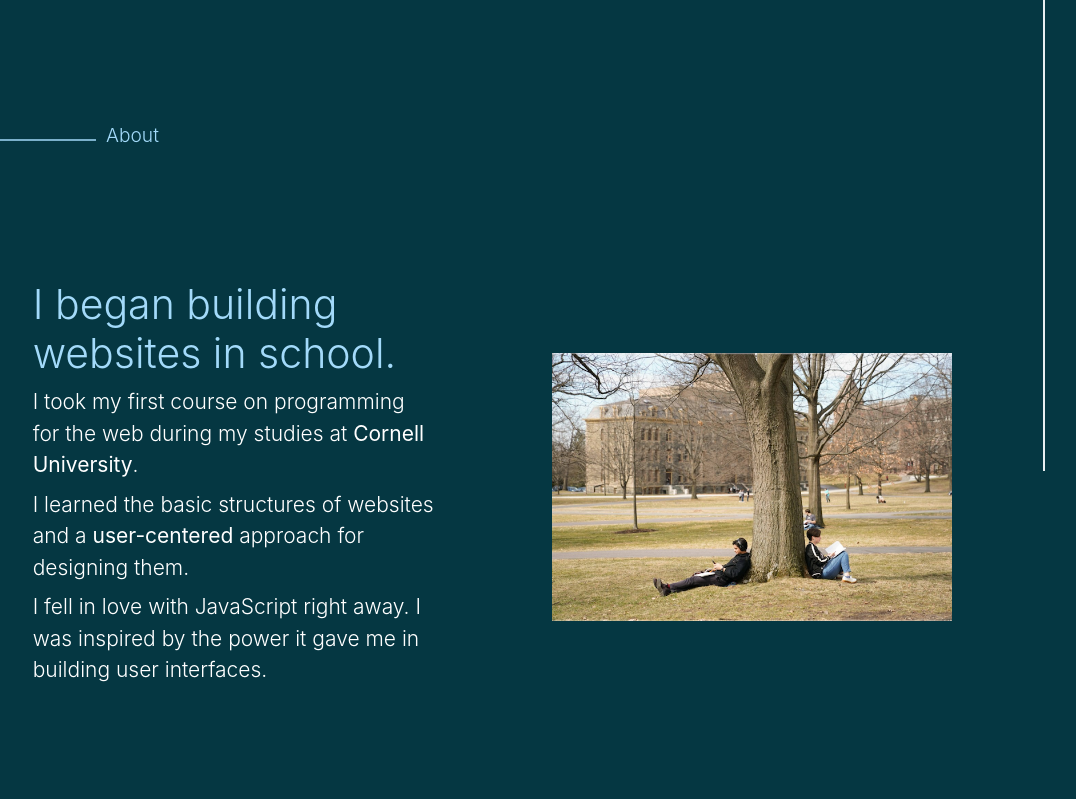
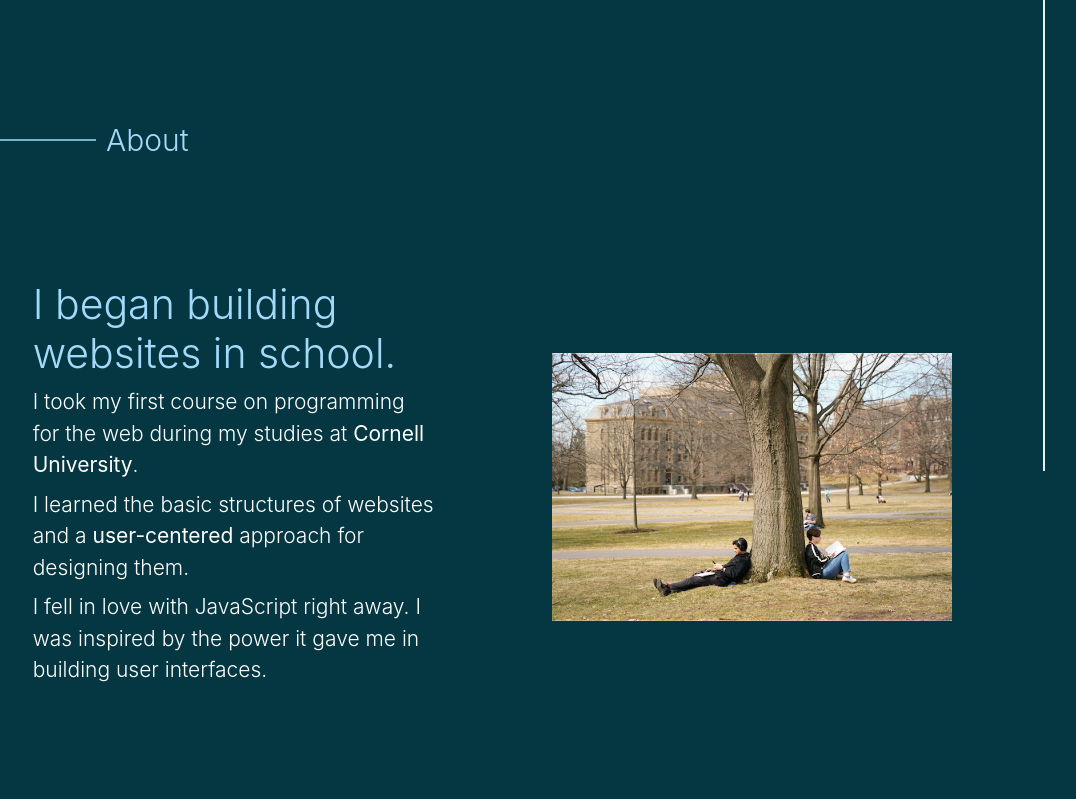
Before and after one commit to crfmc/crfmc.me, a React (Create React App) app in the folder client/: page / in a window 1280 px wide. Shown: the part 800-1599 px from the top of the page, without its empty margins (104-1180 px from the left). Built offline with nearby package versions, Linux system fonts and the light colour scheme.

Commit message:
Make section marker larger

```diff
--- a/client/src/v2/styles_v2/section_header.module.css
+++ b/client/src/v2/styles_v2/section_header.module.css
@@ -6,7 +6,8 @@
 }
 
 .section_name {
-  font-size: 120%;
+  font-size: 30px;
+  margin: 0;
   font-weight: 300;
   color: #a3dafa;
 }
@@ -18,7 +19,8 @@
 }
 
 .section_name_white {
-  font-size: 120%;
+  font-size: 30px;
+  margin: 0;
   font-weight: 300;
   color: white;
 }
```
